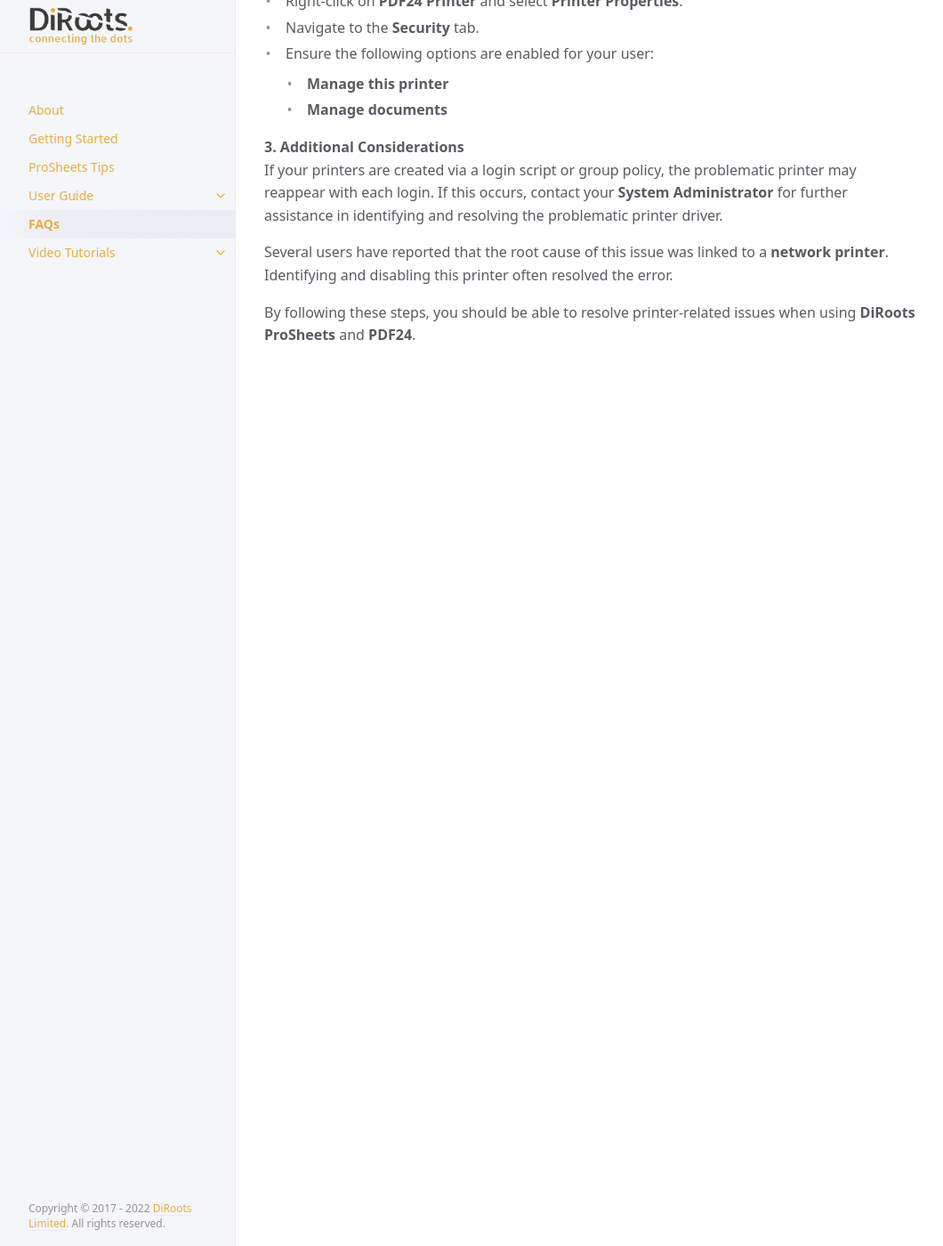
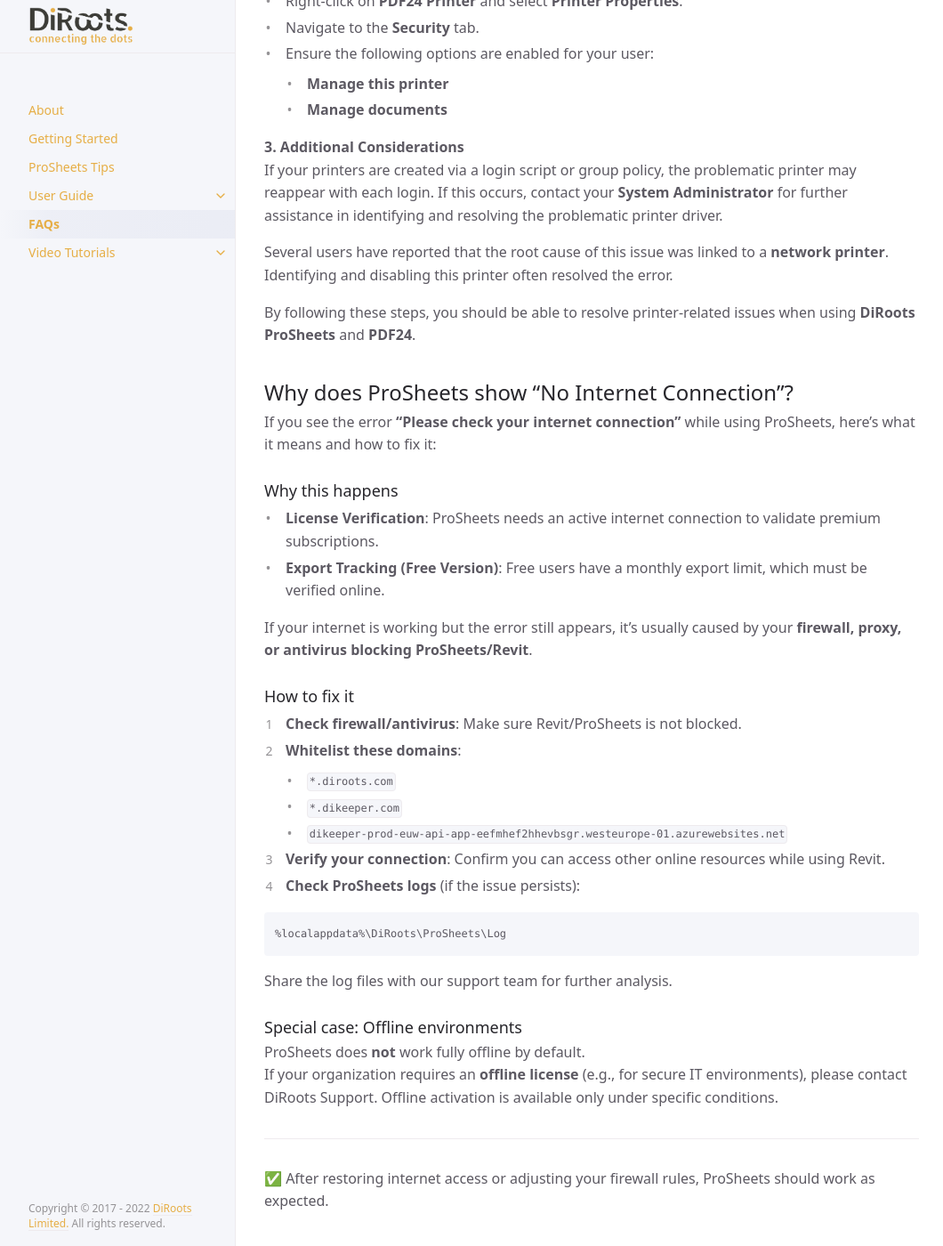
Before and after one commit to DiRoots-Limited/DiRoots.ProSheets.Releases, a Jekyll site: the page built from docs/FAQs.md, in a window 1280 px wide and 1400 px high, scrolled down 2519 px. Shown: the whole window at 89% size, without its empty margins (107-1167 px from the left). Built offline with Jekyll 4.4.1, drawn with Linux system fonts in a browser that asks for light colours.

Commit message:
Add internet connection troubleshooting FAQ
Co-authored-by: diroots-com <45688337+diroots-com@users.noreply.github.com>

````diff
--- a/docs/FAQs.md
+++ b/docs/FAQs.md
@@ -74,3 +74,36 @@ If your printers are created via a login script or group policy, the problematic
 Several users have reported that the root cause of this issue was linked to a **network printer**. Identifying and disabling this printer often resolved the error.
 
 By following these steps, you should be able to resolve printer-related issues when using **DiRoots ProSheets** and **PDF24**.
+
+## Why does ProSheets show "No Internet Connection"?
+
+If you see the error **"Please check your internet connection"** while using ProSheets, here's what it means and how to fix it:
+
+### Why this happens
+- **License Verification**: ProSheets needs an active internet connection to validate premium subscriptions.
+- **Export Tracking (Free Version)**: Free users have a monthly export limit, which must be verified online.
+
+If your internet is working but the error still appears, it's usually caused by your **firewall, proxy, or antivirus blocking ProSheets/Revit**.
+
+### How to fix it
+1. **Check firewall/antivirus**: Make sure Revit/ProSheets is not blocked.
+2. **Whitelist these domains**:
+   - `*.diroots.com`
+   - `*.dikeeper.com`
+   - `dikeeper-prod-euw-api-app-eefmhef2hhevbsgr.westeurope-01.azurewebsites.net`
+3. **Verify your connection**: Confirm you can access other online resources while using Revit.
+4. **Check ProSheets logs** (if the issue persists):
+
+```
+%localappdata%\DiRoots\ProSheets\Log
+```
+
+Share the log files with our support team for further analysis.
+
+### Special case: Offline environments
+ProSheets does **not** work fully offline by default.
+If your organization requires an **offline license** (e.g., for secure IT environments), please contact DiRoots Support. Offline activation is available only under specific conditions.
+
+---
+
+✅ After restoring internet access or adjusting your firewall rules, ProSheets should work as expected.
````
